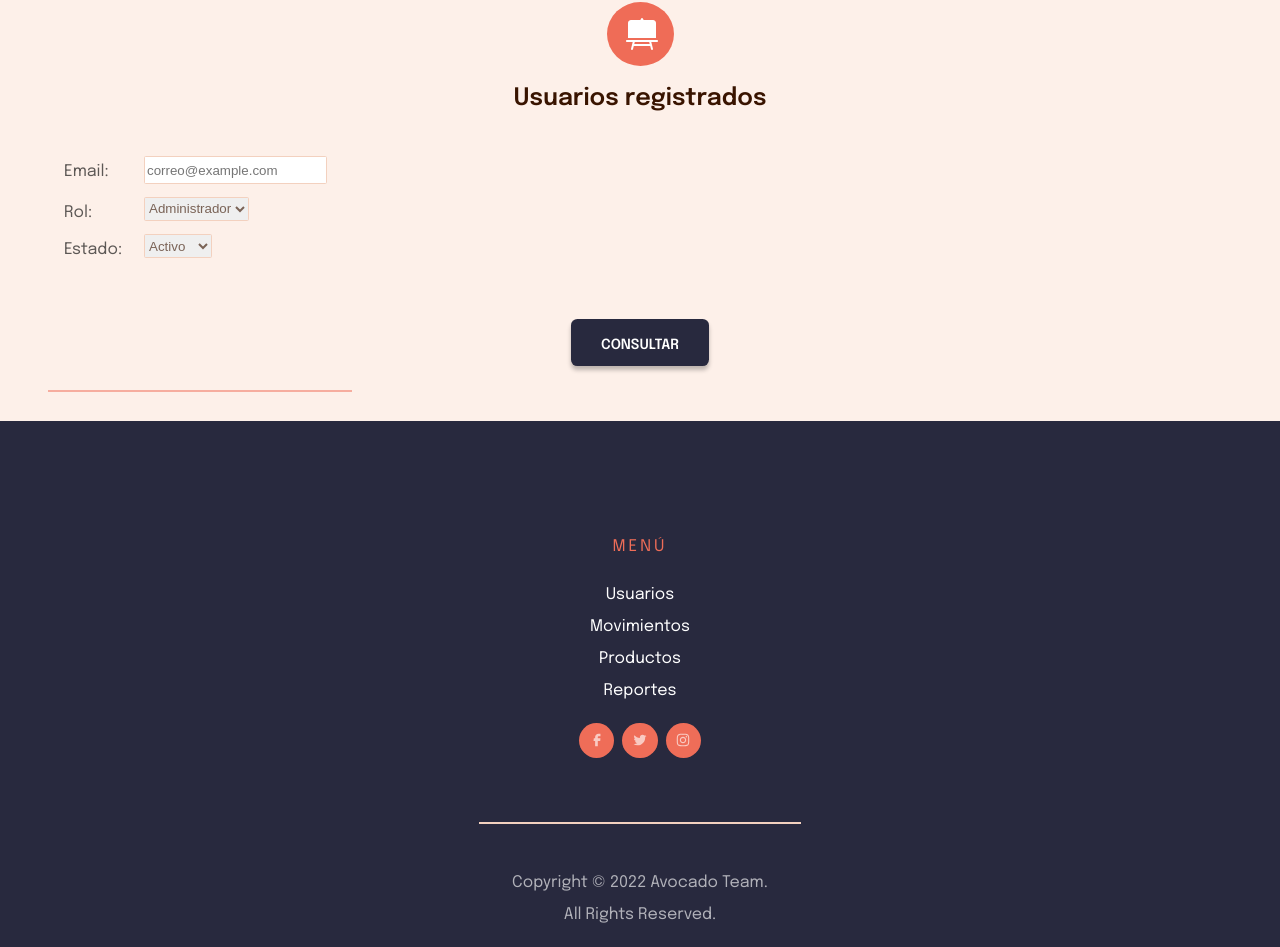
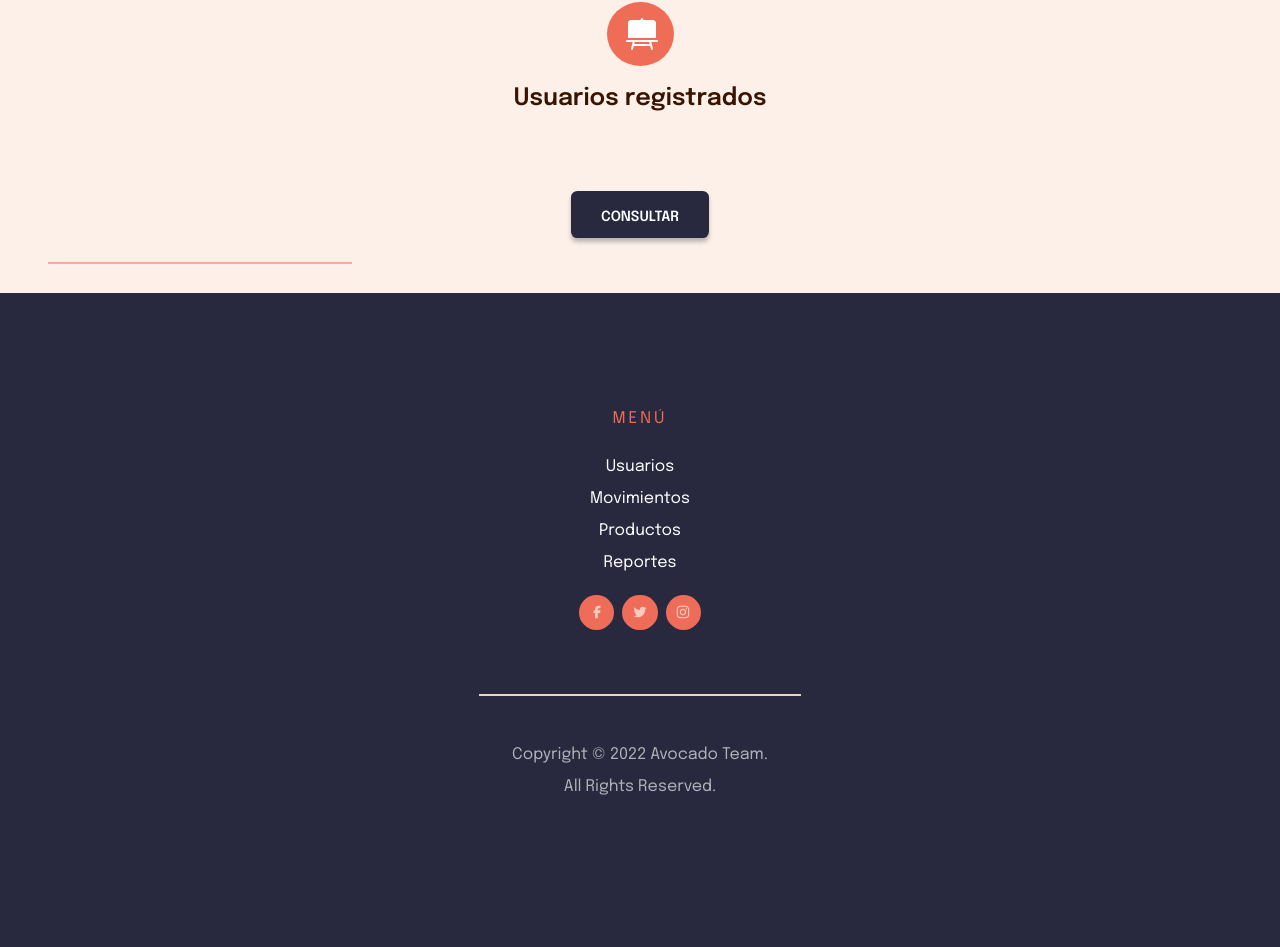
Before and after one commit to nijamaDev/Meminic, a React (Create React App) app in the folder client/: page /users in a window 1280 px wide. Shown: the part 946-1893 px from the top of the page. After the commit the page ends 1765 px from the top, so only its background shows below. Built offline with nearby package versions, Linux system fonts and the light colour scheme; no server answers.

Commit message:
Verifications in formbase

```diff
--- a/client/src/components/FormBase/FormBase.js
+++ b/client/src/components/FormBase/FormBase.js
@@ -5,13 +5,29 @@ import Options from "../SelectOptions/SelectOptions";
 
 
 const FormBase = ({  obj,formId, onSubmitFunct,   buttonName , itemsInput,itemsSelect }) => {
+  const addInputs = () => {
+    var add = false;
+    if(typeof itemsInput !== "undefined"){
+        add = true;
+    }
+    console.log("add: ", add);
+    return add;
+  }
 
+  const addSelects = () => {
+    var add = false;
+    if(typeof itemsSelect !== "undefined"){
+        add = true;
+    }
+    return add;
+  }
   const { register, handleSubmit } = useForm();
   const onSubmit = onSubmitFunct;
   return (
-    <form id={formId}
-              onSubmit= {handleSubmit(onSubmit)} className= "form__user" >
+    <form id={formId} onSubmit={handleSubmit(onSubmit)} className="form__user">
       <div className="userToolBox">
+        {addInputs() ? (
+          <>
             {itemsInput.map((item, index) => {
               return (
                 <div className="item__form" key={index}>
@@ -25,28 +41,46 @@ const FormBase = ({  obj,formId, onSubmitFunct,   buttonName , itemsInput,itemsS
                     className="input__form"
                     type={item.type}
                     id={item.title}
-                    {...register(item.title.slice(0,-1), { required: true })}
+                    {...register(item.title.slice(0, -1), { required: true })}
                     placeholder={item.placeholder}
                   />
                 </div>
               );
             })}
+          </>
+        ) : (
+          <></>
+        )}
+
+        {addSelects() ? (
+          <>
             {itemsSelect.map((item, index) => {
               return (
-
                 <div key={index} className="item__form">
                   <div className="div__item">
-                <label htmlFor={item.title} className="label__item" >  {item.title} </label>
+                    <label htmlFor={item.title} className="label__item">
+                      {" "}
+                      {item.title}{" "}
+                    </label>
                   </div>
-                  <select {...register(item.title.slice(0,-1), {required: true}) } className="select__form" >
-                   <Options  values={item.options}  />
-
+                  <select
+                    {...register(item.title.slice(0, -1), { required: true })}
+                    className="select__form"
+                  >
+                    <Options values={item.options} />
                   </select>
                 </div>
               );
             })}
+          </>
+        ) : (
+          <></>
+        )}
       </div>
-          <button type="submit" className="button__form"> {buttonName} </button>
+      <button type="submit" className="button__form">
+        {" "}
+        {buttonName}{" "}
+      </button>
     </form>
   );
 };
--- a/client/src/components/ManagementBox/ManagementBox.js
+++ b/client/src/components/ManagementBox/ManagementBox.js
@@ -3,7 +3,6 @@ import "./ManagementBox.css";
 import FormBase from "../FormBase/FormBase";
 
 const ManagementBox = ({  img ,obj,formId, onSubmitFunct,   name, buttonName , itemsInput,itemsSelect }) => {
-
 
   return (
     <div className="userManagement__box">
--- a/client/src/components/UsersManagementSection/UsersManagementSection.js
+++ b/client/src/components/UsersManagementSection/UsersManagementSection.js
@@ -51,7 +51,7 @@ const UsersManagementSection = ({user}) => {
       <div className="users__section_boxes">
         <ManagementBox  img={registerUser} onSubmitFunct = {onSubmitRegister} obj={user} formId= "CreateUser"  name="Registro de usuarios" buttonName = "Añadir usuario"   itemsInput={InputUserItems} itemsSelect={CreateUserItems} />
         <ManagementBox img={visualizeUser}  onSubmitFunct = {onSubmitUpdate}   obj={user}  formId= "UpdateUser"    name="Modificar información" buttonName = "Modificar"  itemsInput={InputUserItems}   itemsSelect={UpdateUserItems}  />
-        <ManagementBox img={visualizeUser}  onSubmitFunct = {onSubmitVisualize}   obj={user}  formId= "VisualizeUser"    name="Usuarios registrados" buttonName = "Consultar"  itemsInput={InputUserItems}   itemsSelect={UpdateUserItems}  />
+        <ManagementBox img={visualizeUser}  onSubmitFunct = {onSubmitVisualize}   obj={user}  formId= "VisualizeUser"    name="Usuarios registrados" buttonName = "Consultar"   />
       </div>
     </div>
   );
```
Lines whose indentation alone changed are shown as unchanged.
